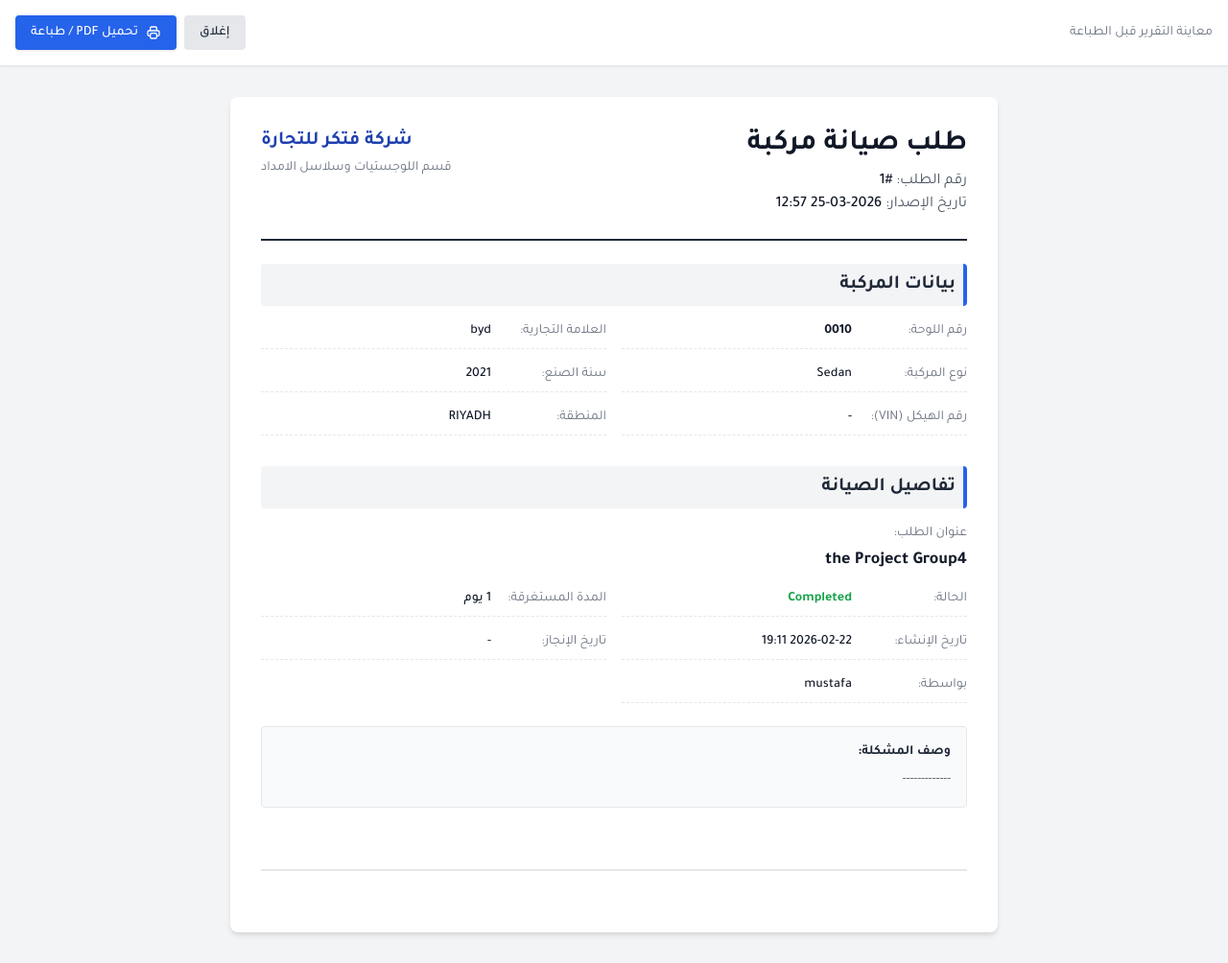
After one commit to mustafakamil77/CarFlow, a Django app: page /maintenance/requests/1/report/ in a window 1280 px wide. The commit adds this page. Shown: the whole page at 96% size. Run offline with Django 5.2, Linux system fonts and the light colour scheme; a user stored in the database is signed in; data comes from the database, SQL or seed files in the repository; both versions use the stored data as it was after the commit; some libraries are stand-ins or nearby versions.

Commit message:
اضافة تحسينات على الفرونت اند

```diff
--- /dev/null
+++ b/maintenance/templates/maintenance/request_report.html
@@ -0,0 +1,165 @@
+<!DOCTYPE html>
+<html lang="ar" dir="rtl">
+<head>
+  <meta charset="UTF-8">
+  <meta name="viewport" content="width=device-width, initial-scale=1.0">
+  <title> طلب صيانة #{{ object.pk }}</title>
+  <link rel="preconnect" href="https://fonts.googleapis.com">
+  <link rel="preconnect" href="https://fonts.gstatic.com" crossorigin>
+  <link href="https://fonts.googleapis.com/css2?family=Tajawal:wght@400;500;700&display=swap" rel="stylesheet">
+  <script src="https://cdn.tailwindcss.com"></script>
+  <style>
+    body {
+      font-family: 'Tajawal', sans-serif;
+      background-color: #f3f4f6;
+      color: #1f2937;
+    }
+    .print-container {
+      max-width: 800px;
+      margin: 2rem auto;
+      background: #ffffff;
+      padding: 2rem;
+      border-radius: 0.5rem;
+      box-shadow: 0 4px 6px -1px rgba(0, 0, 0, 0.1), 0 2px 4px -1px rgba(0, 0, 0, 0.06);
+    }
+    @media print {
+      body {
+        background-color: #ffffff;
+      }
+      .print-container {
+        box-shadow: none;
+        margin: 0;
+        padding: 0;
+        max-width: 100%;
+      }
+      .no-print {
+        display: none !important;
+      }
+    }
+  </style>
+</head>
+<body>
+
+  <!-- شريط الأدوات -->
+  <div class="no-print bg-white border-b p-4 flex justify-between items-center shadow-sm sticky top-0 z-50">
+    <div class="text-sm text-gray-500">
+      معاينة التقرير قبل الطباعة
+    </div>
+    <div class="flex gap-2">
+      <button onclick="window.close()" class="px-4 py-2 bg-gray-200 hover:bg-gray-300 text-gray-800 rounded transition-colors text-sm font-medium">إغلاق</button>
+      <button onclick="window.print()" class="px-4 py-2 bg-blue-600 hover:bg-blue-700 text-white rounded transition-colors text-sm font-medium shadow flex items-center gap-2">
+        <svg class="w-4 h-4" fill="none" stroke="currentColor" viewBox="0 0 24 24"><path stroke-linecap="round" stroke-linejoin="round" stroke-width="2" d="M17 17h2a2 2 0 002-2v-4a2 2 0 00-2-2H5a2 2 0 00-2 2v4a2 2 0 002 2h2m2 4h6a2 2 0 002-2v-4a2 2 0 00-2-2H9a2 2 0 00-2 2v4a2 2 0 002 2zm8-12V5a2 2 0 00-2-2H9a2 2 0 00-2 2v4h10z"></path></svg>
+        تحميل PDF / طباعة
+      </button>
+    </div>
+  </div>
+
+  <!-- التقرير -->
+  <div class="print-container">
+
+    <!-- الترويسة -->
+    <div class="flex justify-between items-start border-b-2 border-gray-800 pb-6 mb-6">
+      <div>
+        <h1 class="text-3xl font-bold text-gray-900 mb-2">طلب صيانة مركبة</h1>
+        <p class="text-gray-600">رقم الطلب: <span class="font-medium text-gray-900">#{{ object.pk }}</span></p>
+        <p class="text-gray-600">تاريخ الإصدار: <span class="font-medium text-gray-900">{% now "Y-m-d H:i" %}</span></p>
+      </div>
+      <div class="text-left">
+        <!-- يمكن استبدال النص بشعار المؤسسة -->
+        <div class="text-xl font-bold text-blue-800"> شركة فتكر للتجارة </div>
+        <p class="text-sm text-gray-500 mt-1">قسم اللوجستيات وسلاسل الامداد</p>
+      </div>
+    </div>
+
+    <!-- بيانات المركبة -->
+    <div class="mb-8">
+      <h2 class="text-xl font-bold text-gray-800 bg-gray-100 p-2 rounded mb-4 border-r-4 border-blue-600">بيانات المركبة</h2>
+      <div class="grid grid-cols-2 gap-4 text-sm">
+        <div class="flex border-b border-dashed pb-2">
+          <span class="text-gray-500 w-1/3">رقم اللوحة:</span>
+          <span class="font-bold text-gray-900 w-2/3">{{ object.car.plate_number }}</span>
+        </div>
+        <div class="flex border-b border-dashed pb-2">
+          <span class="text-gray-500 w-1/3">العلامة التجارية:</span>
+          <span class="font-medium text-gray-900 w-2/3">{{ object.car.brand }}</span>
+        </div>
+        <div class="flex border-b border-dashed pb-2">
+          <span class="text-gray-500 w-1/3">نوع المركبة:</span>
+          <span class="font-medium text-gray-900 w-2/3">{{ object.car.get_vehicle_type_display|default:object.car.vehicle_type }}</span>
+        </div>
+        <div class="flex border-b border-dashed pb-2">
+          <span class="text-gray-500 w-1/3">سنة الصنع:</span>
+          <span class="font-medium text-gray-900 w-2/3">{{ object.car.year }}</span>
+        </div>
+        <div class="flex border-b border-dashed pb-2">
+          <span class="text-gray-500 w-1/3">رقم الهيكل (VIN):</span>
+          <span class="font-medium text-gray-900 w-2/3">{{ object.car.vin|default:"-" }}</span>
+        </div>
+        <div class="flex border-b border-dashed pb-2">
+          <span class="text-gray-500 w-1/3">المنطقة:</span>
+          <span class="font-medium text-gray-900 w-2/3">{{ object.car.region.name|default:"-" }}</span>
+        </div>
+      </div>
+    </div>
+
+    <!-- بيانات الطلب -->
+    <div class="mb-8">
+      <h2 class="text-xl font-bold text-gray-800 bg-gray-100 p-2 rounded mb-4 border-r-4 border-blue-600">تفاصيل الصيانة</h2>
+
+      <div class="mb-4">
+        <h3 class="text-sm text-gray-500 mb-1">عنوان الطلب:</h3>
+        <p class="font-bold text-lg text-gray-900">{{ object.title }}</p>
+      </div>
+
+      <div class="grid grid-cols-2 gap-4 text-sm mb-6">
+        <div class="flex border-b border-dashed pb-2">
+          <span class="text-gray-500 w-1/3">الحالة:</span>
+          <span class="font-bold w-2/3
+            {% if object.status == 'completed' %}text-green-600
+            {% elif object.status == 'in_progress' %}text-yellow-600
+            {% elif object.status == 'new' %}text-blue-600
+            {% else %}text-gray-700{% endif %}
+          ">
+            {{ object.get_status_display }}
+          </span>
+        </div>
+        <div class="flex border-b border-dashed pb-2">
+          <span class="text-gray-500 w-1/3">المدة المستغرقة:</span>
+          <span class="font-medium text-gray-900 w-2/3">{{ days_in_maintenance }} يوم</span>
+        </div>
+        <div class="flex border-b border-dashed pb-2">
+          <span class="text-gray-500 w-1/3">تاريخ الإنشاء:</span>
+          <span class="font-medium text-gray-900 w-2/3">{{ object.created_at|date:"Y-m-d H:i" }}</span>
+        </div>
+        <div class="flex border-b border-dashed pb-2">
+          <span class="text-gray-500 w-1/3">تاريخ الإنجاز:</span>
+          <span class="font-medium text-gray-900 w-2/3">{{ object.completed_at|date:"Y-m-d H:i"|default:"-" }}</span>
+        </div>
+        <div class="flex border-b border-dashed pb-2">
+          <span class="text-gray-500 w-1/3">بواسطة:</span>
+          <span class="font-medium text-gray-900 w-2/3">{{ object.created_by|default:"-" }}</span>
+        </div>
+      </div>
+
+      <div class="mb-4 bg-gray-50 p-4 rounded border border-gray-200">
+        <h3 class="text-sm font-bold text-gray-800 mb-2">وصف المشكلة:</h3>
+        <p class="text-sm text-gray-700 whitespace-pre-line leading-relaxed">{{ object.description }}</p>
+      </div>
+
+      {% if object.completion_comment %}
+      <div class="mb-4 bg-green-50 p-4 rounded border border-green-200">
+        <h3 class="text-sm font-bold text-green-800 mb-2">ملاحظات الإصلاح / الإنجاز:</h3>
+        <p class="text-sm text-green-900 whitespace-pre-line leading-relaxed">{{ object.completion_comment }}</p>
+      </div>
+      {% endif %}
+    </div>
+
+    <!-- التوقيعات -->
+    <div class="mt-16 pt-8 border-t-2 border-gray-200 grid grid-cols-3 gap-8 text-center no-print-break">
+
+    </div>
+
+  </div>
+
+</body>
+</html>
--- a/maintenance/urls.py
+++ b/maintenance/urls.py
@@ -2,6 +2,7 @@ from django.urls import path
 from .views import (
     MaintenanceRequestListView,
     MaintenanceRequestDetailView,
+    MaintenanceRequestReportView,
     MaintenanceRequestCreateView,
     MaintenanceRequestCreateForCarView,
     MaintenanceImageUploadView,
@@ -20,6 +21,7 @@ urlpatterns = [
     path("requests/new/", MaintenanceRequestCreateView.as_view(), name="request_create"),
     path("requests/new/<int:car_pk>/", MaintenanceRequestCreateForCarView.as_view(), name="request_create_for_car"),
     path("requests/<int:pk>/", MaintenanceRequestDetailView.as_view(), name="request_detail"),
+    path("requests/<int:pk>/report/", MaintenanceRequestReportView.as_view(), name="request_report"),
     path("requests/<int:pk>/edit/", MaintenanceRequestUpdateView.as_view(), name="request_edit"),
     path("requests/<int:pk>/delete/", MaintenanceRequestDeleteView.as_view(), name="request_delete"),
     path("requests/<int:pk>/complete/", MaintenanceRequestCompleteView.as_view(), name="request_complete"),
--- a/maintenance/views.py
+++ b/maintenance/views.py
@@ -11,9 +11,12 @@ from django.urls import reverse_lazy
 from django.contrib.auth.mixins import LoginRequiredMixin, UserPassesTestMixin
 
 
+from datetime import datetime, timedelta
+import calendar
+
 class MaintenanceRequestListView(LoginRequiredMixin, ListView):
     model = MaintenanceRequest
-    paginate_by = 20
+    paginate_by = 70
     template_name = "maintenance/request_list.html"
 
     def get_queryset(self):
@@ -27,6 +30,49 @@ class MaintenanceRequestListView(LoginRequiredMixin, ListView):
             qs = qs.filter(status=status)
 
         return qs.order_by("-created_at")
+
+    def get_context_data(self, **kwargs):
+        context = super().get_context_data(**kwargs)
+        today = timezone.localdate()
+
+        # حساب عدد الأيام مع استبعاد أيام الجمعة ومعالجة الحالات المختلفة
+        def calculate_business_days(req):
+            if not req.created_at:
+                return 0
+
+            start = req.created_at.date()
+            if start > today:
+                return 0
+
+            # إذا كان الطلب مكتملاً، نتوقف عند تاريخ الإكمال
+            end_date = req.updated_at.date() if req.status == "completed" else today
+
+            # إذا كان الطلب ليس جديداً، لا نحسب الأيام
+            if req.status != "new":
+                return 0
+
+            business_days = 0
+            current = start
+
+            while current <= end_date:
+                # استبعاد أيام الجمعة (يوم 4 في weekday حيث الاثنين=0، الأحد=6)
+                if current.weekday() != 4:  # الجمعة هو اليوم 4
+                    business_days += 1
+                current += timedelta(days=1)
+
+            return business_days
+
+        # إضافة عدد الأيام لكل طلب
+        requests_with_days = []
+        for req in context['object_list']:
+            days_count = calculate_business_days(req)
+            requests_with_days.append({
+                'object': req,
+                'days_count': days_count
+            })
+
+        context['requests_with_days'] = requests_with_days
+        return context
 
 
 class MaintenanceRequestDetailView(LoginRequiredMixin, DetailView):
@@ -52,6 +98,18 @@ class MaintenanceStaffRequiredMixin(UserPassesTestMixin):
             )
         )
 
+
+class MaintenanceRequestReportView(LoginRequiredMixin, DetailView):
+    model = MaintenanceRequest
+    template_name = "maintenance/request_report.html"
+
+    def get_context_data(self, **kwargs):
+        context = super().get_context_data(**kwargs)
+        req = self.object
+        start_date = req.created_at.date()
+        end_date = req.updated_at.date() if req.status == "completed" else timezone.localdate()
+        context["days_in_maintenance"] = (end_date - start_date).days + 1
+        return context
 
 class MaintenanceRequestCreateView(MaintenanceStaffRequiredMixin, FormView):
     form_class = MaintenanceRequestForm
```
Also changed, not shown: fleet/templates/fleet/car_list.html (+17 -3 lines), fleet/views.py (+11 -3 lines), maintenance/templates/maintenance/request_detail.html (+11 -9 lines), maintenance/templates/maintenance/request_list.html (+11 -4 lines), db.sqlite3, media/maintenance_images/Screenshot_2026-03-29_at_11-41-28_Stacked_containers.png (added), media/maintenance_images/WhatsApp_Image_2026-03-30_at_3.03.26_PM.jpeg (added).
